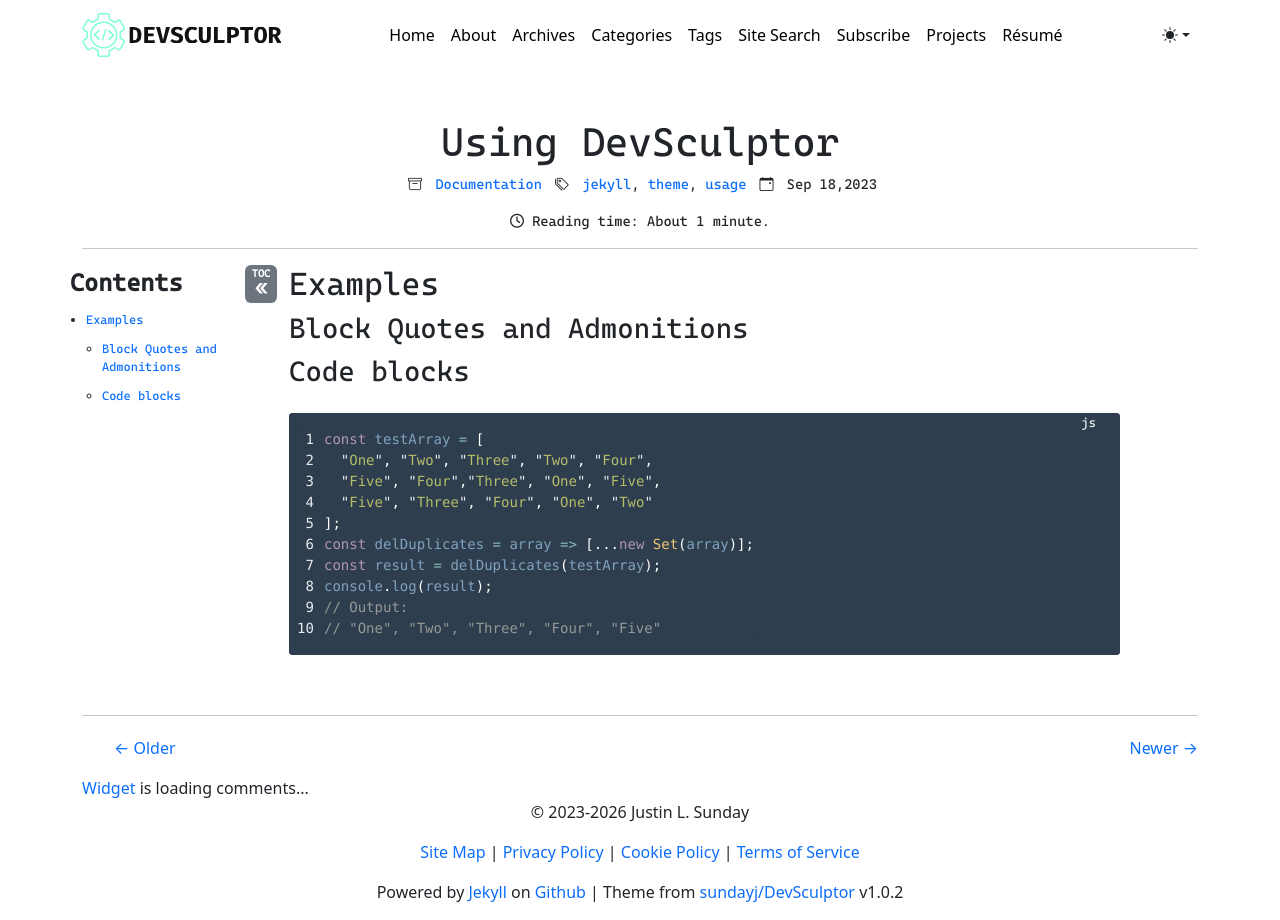
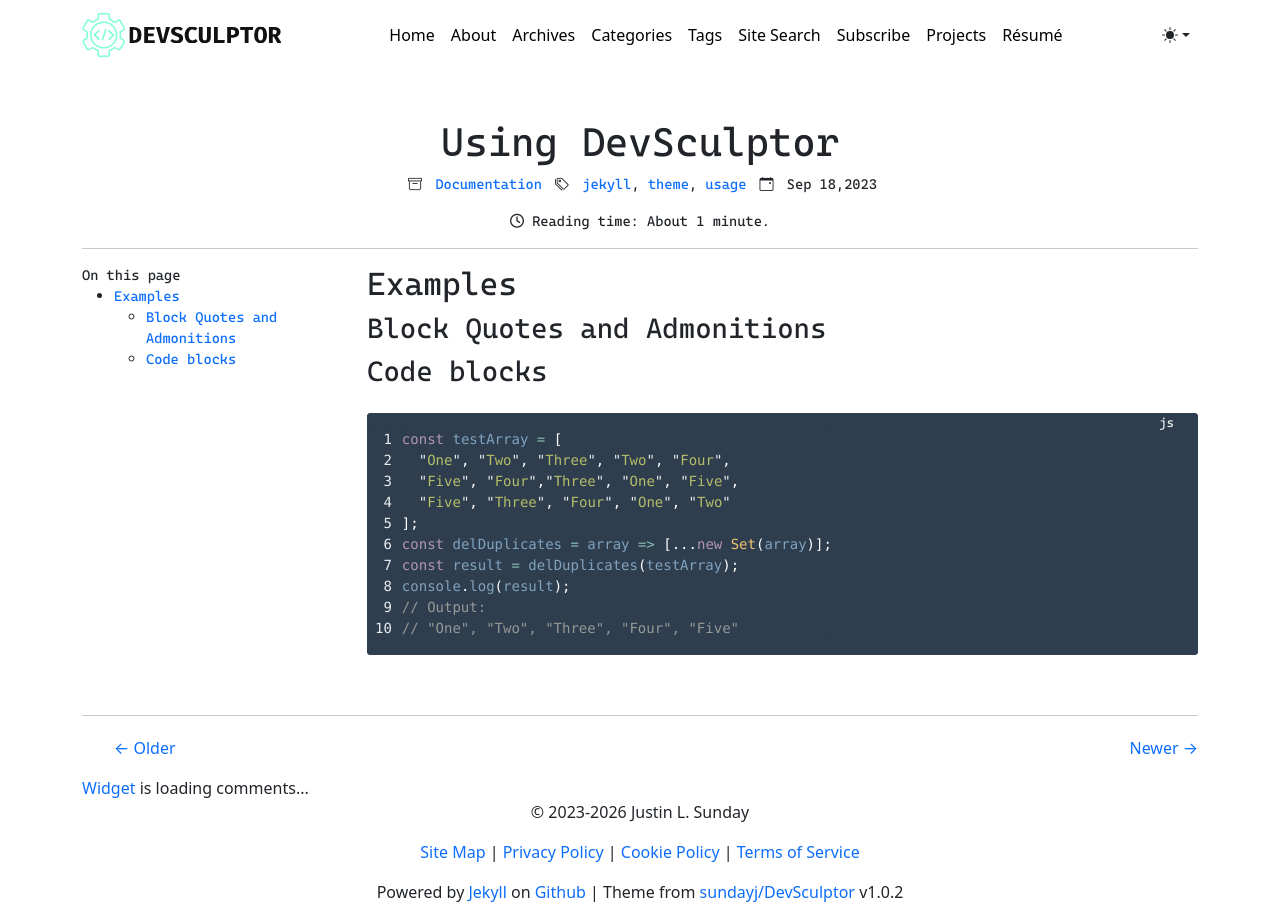
Before and after one commit to sundayj/DevSculptor, a Jekyll site: the page built from _posts/2023-09-18-usage.md, in a window 1280 px wide. Built offline with Jekyll 4.4.1, drawn with Linux system fonts in a browser that asks for light colours; nearby versions of some CDN libraries; some web fonts are replaced; a style sheet for code colours, icons or effects is not loaded.

Commit message:
Upgrade TOC markup and accessibility

```diff
--- a/_includes/toc.html
+++ b/_includes/toc.html
@@ -1,7 +1,16 @@
-<div id="toc-sidebar" class="nav flex-column" style="width: 175px">
-    <div class="toc-header">Contents</div>
-    <div id="toc-contents"></div>
-</div>
-<span aria-expanded="false" id="tocOpenBtn" class="badge text-bg-secondary" aria-label="mobile navigation"
-      onclick="toggleTOC()">TOC<br/><span id="chevron"
-                                          style="transform: rotate(-180deg)">&raquo;</span></span>
+<aside class="col-lg-3 toc-column" aria-label="Table of contents">
+    <button
+        id="toc-toggle"
+        class="btn btn-outline-secondary w-100 d-lg-none mb-3"
+        type="button"
+        aria-expanded="false"
+        aria-controls="toc-panel">
+        <span>On this page</span>
+        <i class="bi bi-chevron-down ms-2" aria-hidden="true"></i>
+    </button>
+
+    <nav id="toc-panel" class="toc-panel" aria-label="On this page">
+        <div class="toc-header">On this page</div>
+        <div id="toc-contents"></div>
+    </nav>
+</aside>
```
